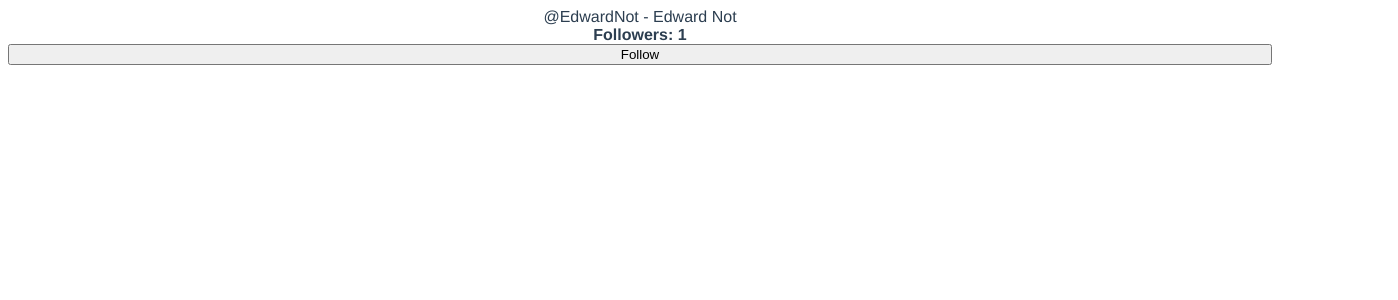
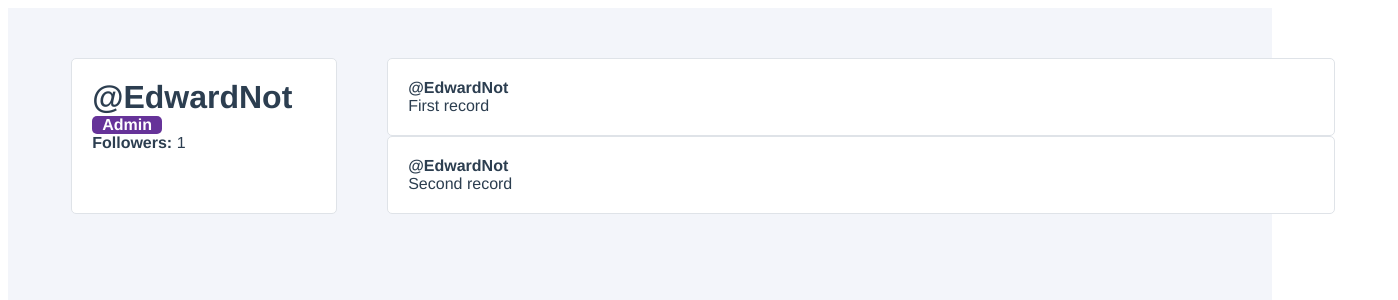
Before and after one commit to EdwardNot/Vue_tut, a Vue app: page / in a window 1280 px wide. Shown: the top 300 px of the page, 1398 px wide, since content can reach past the window. Built offline with nearby package versions, Linux system fonts and the light colour scheme.

Commit message:
Adding Record file with records description, adding UserProfile file with user description

```diff
--- a/src/App.vue
+++ b/src/App.vue
@@ -1,61 +1,31 @@
 <template>
-  <div id ="app">
-    @{{ user.username }} - {{ fullName }}
-    <strong>Followers: {{ followers }}</strong>
-    <button @click="followUser">
-      Follow
-    </button>
+  <div id="app">
+    <UserProfile/>
   </div>
 </template>
 
 <script>
 
+import UserProfile from "./components/UserProfile";
+
 export default {
   name: 'App',
-  data() {
-    return {
-      followers: 0,
-      user: {
-        id: 1,
-        username: 'EdwardNot',
-        firstName: 'Edward',
-        lastName: 'Not',
-        email: 'leonardovan@yandex.ru',
-        isAdmin: true
-      }
-    }
-  },
-  watch: {
-    followers(newFollowerCount, oldFollowerCount) {
-      if (oldFollowerCount < newFollowerCount) {
-        console.log(`${this.user.username} has gained a follower!`)
-      }
-    }
-  },
-  computed: {
-    fullName() {
-      return `${this.user.firstName} ${this.user.lastName}`
-    }
-  },
-  methods: {
-    followUser() {
-      this.followers++
-    }
-  },
-  mounted() {
-    this.followUser()
-  }
+  components: {UserProfile}
 }
 </script>
 
 <style>
+
 #app {
   font-family: Avenir, Helvetica, Arial, sans-serif;
   -webkit-font-smoothing: antialiased;
   -moz-osx-font-smoothing: grayscale;
   color: #2c3e50;
-  display: flex;
-  flex-direction: column;
-  text-align: center;
+  /* display: flex; */
+  /* flex-direction: column;
+  text-align: center; */
+  min-height: 100vh;
+  background-color: #F3F5FA;
 }
+
 </style>
--- /dev/null
+++ b/src/components/Record.vue
@@ -0,0 +1,50 @@
+<template>
+    <div class="record-item">
+        <div class="user-profile_record">
+            <div class="record-item_user">
+                @{{ username }}
+            </div>
+            <div class="reord-item_content">
+                {{ record.content }}
+            </div>
+        </div>
+    </div>
+</template>
+
+<script>
+export default {
+    name: "Record",
+    props: {
+        username: {
+            type: String,
+            required: true
+        },
+        record: {
+            type: Object,
+            required: true
+        }
+    }
+};
+</script>
+
+<style>
+
+.record-item{
+    padding: 20px;
+    background-color: white;
+    border-radius: 5px;
+    border: 1px solid #DFE3E8;
+    box-sizing: border-box;
+    cursor: pointer;
+    transition: all 0.25s ease;
+}
+
+.record-item:hover{
+    transform: scale(1.1, 1.1);
+}
+
+.record-item_user{
+    font-weight: bold;
+}
+
+</style>
--- /dev/null
+++ b/src/components/UserProfile.vue
@@ -0,0 +1,104 @@
+<template>
+  <div class = "user-profile">
+    <div class = "user-profile_panel">
+      <h1 class = "user-profile_username">@{{ user.username }}</h1>
+      <div class="user-profile_admin" v-if="user.isAdmin">Admin</div>
+      <div class = "user-profile_follower-counter">
+        <strong>Followers:</strong> {{ followers }}
+      </div>
+      <!-- <button @click="followUser">
+        Follow
+      </button> -->
+    </div>
+    <div class = "user-profile_records-wrapper">
+        <Record v-for="record in user.records" :key="record.id" :username="user.username" :record="record"/>
+        <!-- <div class = "user-prodile_records" v-for="record in user.records" :key="record.id">
+            {{record.content}}
+        </div> -->
+        <!-- <div class = "user-prodile_records" v-for="(record, index) in user.records" :key="index">
+            {{record.content}}
+        </div> -->
+    </div>
+  </div>
+</template>
+
+<script>
+
+import Record from "./Record";
+
+export default {
+  name: 'UserProfile',
+  components: { Record },
+  data() {
+    return {
+      followers: 0,
+      user: {
+        id: 1,
+        username: 'EdwardNot',
+        firstName: 'Edward',
+        lastName: 'Not',
+        email: 'leonardovan@yandex.ru',
+        isAdmin: true,
+        records: [
+            {id: 1, content: "First record"},
+            {id: 2, content: "Second record"}
+        ]
+      }
+    }
+  },
+  watch: {
+    followers(newFollowerCount, oldFollowerCount) {
+      if (oldFollowerCount < newFollowerCount) {
+        console.log(`${this.user.username} has gained a follower!`)
+      }
+    }
+  },
+  computed: {
+    fullName() {
+      return `${this.user.firstName} ${this.user.lastName}`
+    }
+  },
+  methods: {
+    followUser() {
+      this.followers++
+    }
+  },
+  mounted() {
+    this.followUser()
+  }
+}
+</script>
+
+<style>
+
+.user-profile {
+  display: grid;
+  grid-template-columns: 1fr 3fr;
+  width: 100%;
+  padding: 50px 5%;
+}
+
+.user-profile_panel{
+  display: flex;
+  flex-direction: column;
+  margin-right: 50px;
+  padding: 20px;
+  background-color: white;
+  border-radius: 5px;
+  border: 1px solid #DFE3E8
+}
+
+.user-profile_admin{
+    background: rebeccapurple;
+    color: white;
+    border-radius: 5px;
+    margin-right: auto;
+    padding: 0 10px;
+    font-weight: bold;
+}
+
+h1{
+  margin: 0;
+}
+
+</style>
```
